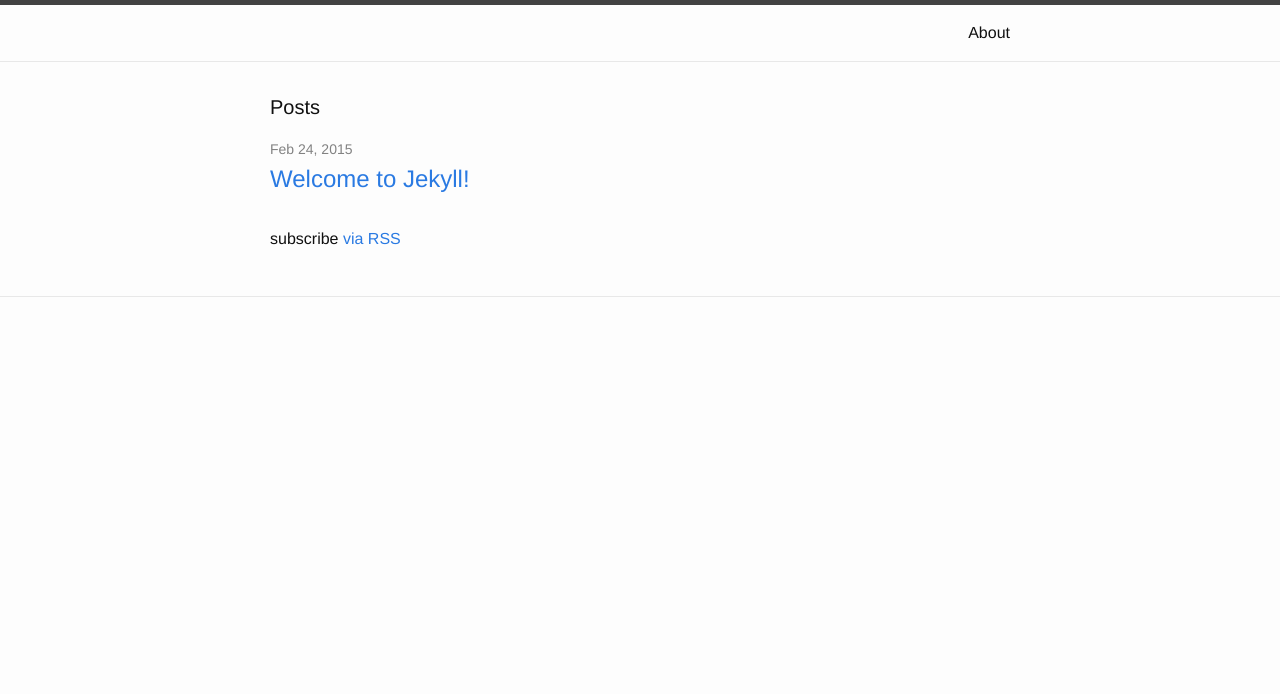
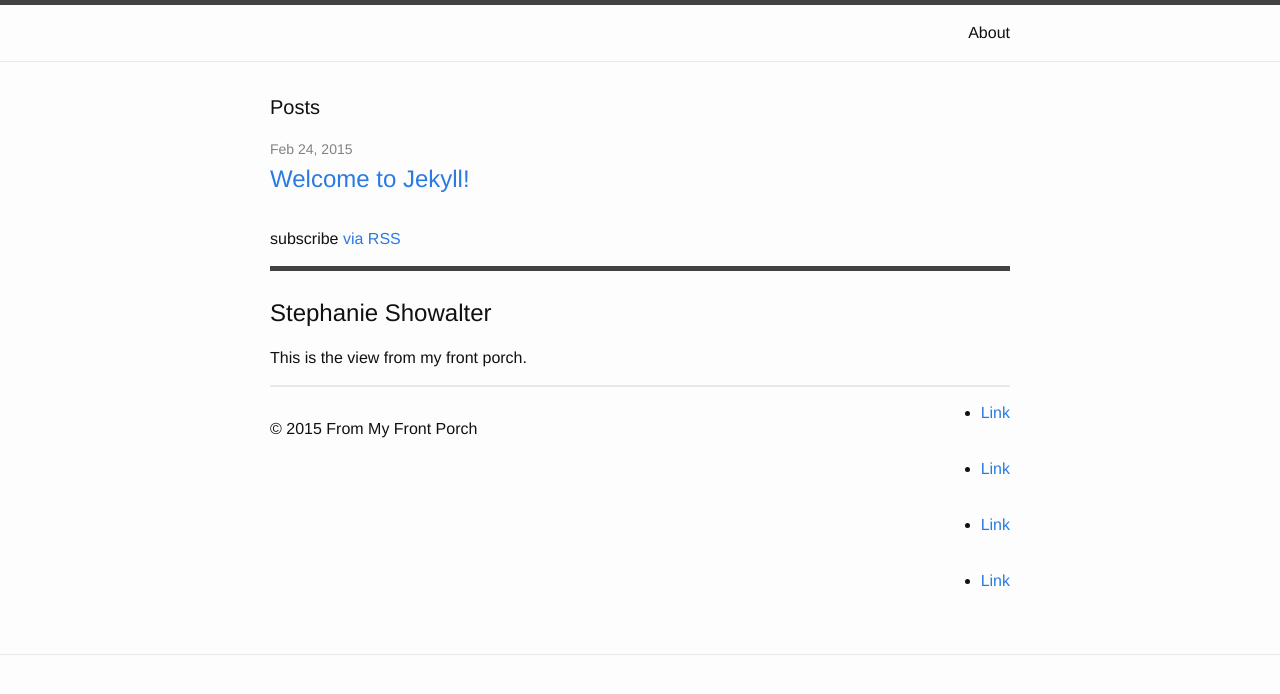
Before and after one commit to orangedaisy/frommyfrontporch, a Jekyll site: the page built from index.html, in a window 1280 px wide. Shown: the top 694 px of the page. Built offline with Jekyll 4.4.1, drawn with Linux system fonts in a browser that asks for light colours; some web fonts are replaced; Markdown is read by kramdown in place of the engine named in the settings; the list of posts is cut into pages by our own code.

Commit message:
Begin sidebar development
It's in a wonky place for now, but that's just to verify the markup and
data pulls.

Styling incoming.

```diff
--- /dev/null
+++ b/_data/author.yml
@@ -0,0 +1,5 @@
+# Author info
+name:  Stephanie Showalter
+url:   https://twitter.com/frontporchblog
+email: stephanieshowalt@gmail.com
+#disqus_shortname: bobshowalter
--- /dev/null
+++ b/_data/site-info.yml
@@ -0,0 +1,7 @@
+# General site info
+title:       'From My Front Porch'
+tagline:     'This is the view from my front porch.'
+description: 'Site Description, found in /_data/site-info.yml.'
+url:         http://orangedaisy.github.io
+repo:        http://github.com/orangedaisy/frommyfrontporch
+version:     1.0.0
--- /dev/null
+++ b/_includes/sidebar.html
@@ -0,0 +1,31 @@
+<div class="sidebar">
+
+  <header class="site-header">
+    <img class="profile-pic" src="">
+    <h2 class="site-author">{{ site.data.author.name }}</h2>
+    <p>{{ site.data.site-info.tagline }}</p>
+
+    <nav class="site-nav">
+      <ul>
+        <li>
+          <a class="site-nav__item" href="#" title="Link">Link</a>
+        </li>
+        <li>
+          <a class="site-nav__item" href="#" title="Link">Link</a>
+        </li>
+        <li>
+          <a class="site-nav__item" href="#" title="Link">Link</a>
+        </li>
+        <li>
+          <a class="site-nav__item" href="#" title="Link">Link</a>
+        </li>
+      </ul>
+    </nav>
+
+  </header>
+
+  <footer class="site-footer">
+    &copy; {{ site.time | date: '%Y' }} {{ site.data.site-info.title }}
+  </footer>
+
+</div>
--- a/index.html
+++ b/index.html
@@ -21,3 +21,5 @@ layout: default
   <p class="rss-subscribe">subscribe <a href="{{ "/feed.xml" | prepend: site.baseurl }}">via RSS</a></p>
 
 </div>
+
+{% include sidebar.html %}
```
